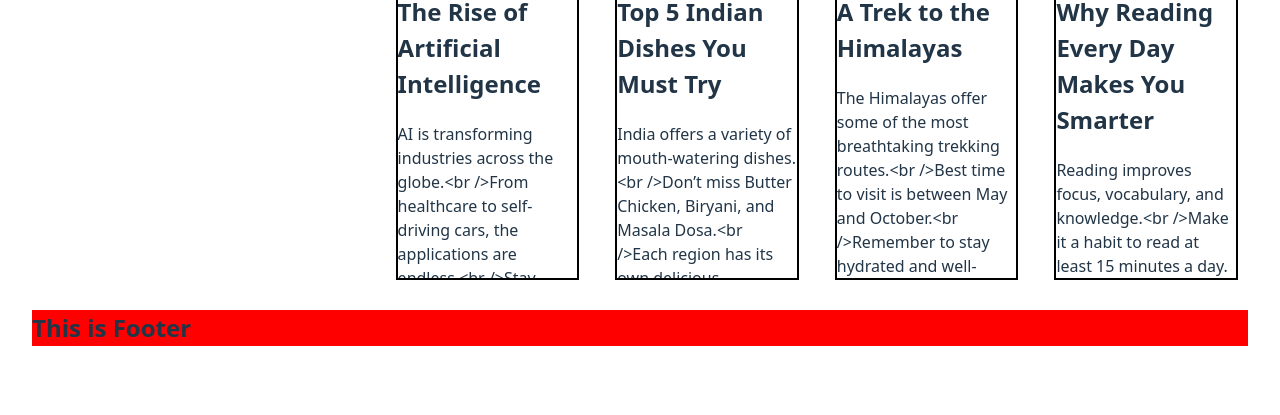
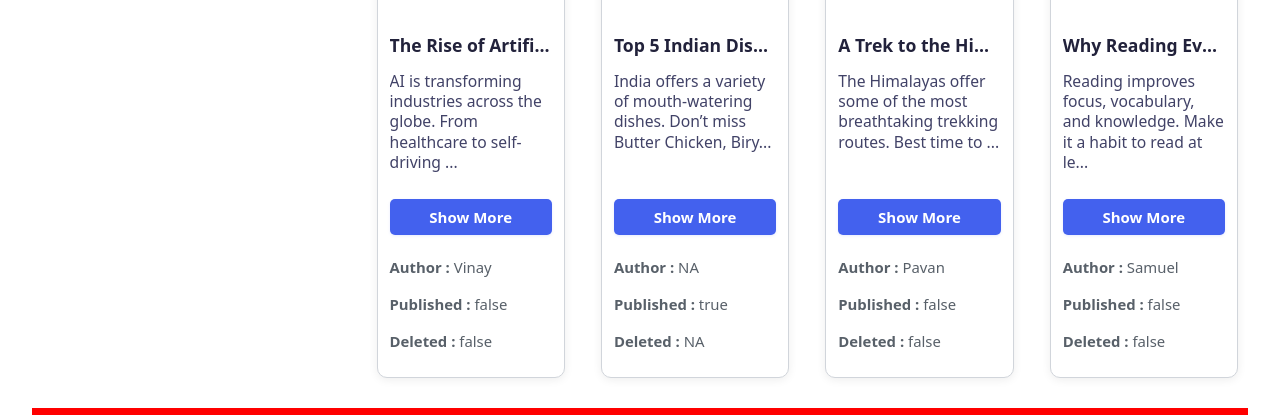
Before and after one commit to VinayChowdhary/Blogs-App---ReactJS, a React (Vite) app in the folder demo-app/: page / in a window 1280 px wide. Both pictures are taken after a click on the button "Tile View". Shown: the part 381-796 px from the top of the page. Built offline with nearby package versions, Linux system fonts and the light colour scheme.

Commit message:
List and Tile cards Enhancement

```diff
--- a/demo-app/src/components/BlogCard/BlogCard.jsx
+++ b/demo-app/src/components/BlogCard/BlogCard.jsx
@@ -30,7 +30,7 @@ export const BlogCard = (props) => {
           style={{
             margin: "12px 0",
             padding: "8px 18px",
-            background: "#f59e42", // a pleasant orange, change as you like
+            background: "#f59e42",
             color: "#fff",
             border: "none",
             borderRadius: "5px",
@@ -56,21 +56,118 @@ export const BlogCard = (props) => {
       // Tile view
       <div
         style={{
-          border: "2px solid black",
-          width: "200px",
-          height: "400px",
+          border: "1.5px solid #d1d5db",
+          borderRadius: "10px",
+          width: "220px",
+          height: "500px",
+          margin: "10px",
+          background: "#fff",
+          display: "flex",
+          flexDirection: "column",
+          boxShadow: "0 2px 10px rgba(0,0,0,0.07)",
+          transition: "box-shadow 0.2s",
           overflow: "hidden",
-          margin: "10px",
         }}
       >
-        <img src={image} style={{ maxWidth: "100%" }} />
+        <img
+          src={image}
+          style={{
+            width: "100%",
+            height: "120px",
+            objectFit: "cover",
+            borderTopLeftRadius: "8px",
+            borderTopRightRadius: "8px",
+            marginBottom: "6px",
+          }}
+        />
+        <div
+          style={{
+            flex: 1,
+            display: "flex",
+            flexDirection: "column",
+            justifyContent: "space-between",
+            padding: "12px 12px 10px 12px",
+            minHeight: 0,
+            marginTop : "5px"
+          }}
+        >
+          {/* Title always at the top */}
+          <h2
+            style={{
+              fontSize: "1.1rem",
+              fontWeight: 700,
+              margin: "5 0 6px 0",
+              color: "#22223b",
+              lineHeight: "1.2",
+              overflow: "hidden",
+              textOverflow: "ellipsis",
+              whiteSpace: "nowrap",
+            }}
+          >
+            {title}
+          </h2>
+
+          {/* Body (show truncated or full text) */}
+          <div
+            style={{
+              color: "#414267",
+              fontSize: "0.98rem",
+              lineHeight: "1.3",
+              marginBottom: "10px",
+              flex: "1 1 auto",
+              overflow: "hidden",
+              minHeight: "38px",
+            }}
+          >
+            <span
+              dangerouslySetInnerHTML={{
+                __html: isExpanded ? body : truncateBody(body, 80),
+              }}
+            />
+          </div>
+
+          {/* Footer: Button and meta info always at bottom */}
           <div>
-          <h2>{title}</h2>
-          <p>{body}</p>
-          {/* <p><b>Author :</b>{author?author.name:"NA"}</p> */}
+            {body.length > 80 && (
+              <button
+                onClick={toggleReadMore}
+                style={{
+                  width: "100%",
+                  padding: "8px 0",
+                  background: "#4361ee",
+                  color: "#fff",
+                  border: "none",
+                  borderRadius: "5px",
+                  fontWeight: "bold",
+                  fontSize: "15px",
+                  cursor: "pointer",
+                  boxShadow: "0 1px 3px rgba(67,97,238,0.13)",
+                  transition: "background 0.15s, color 0.15s, transform 0.09s",
+                  outline: "none",
+                  marginBottom: "6px",
+                }}
+                onMouseDown={(e) =>
+                  (e.currentTarget.style.transform = "scale(0.96)")
+                }
+                onMouseUp={(e) =>
+                  (e.currentTarget.style.transform = "scale(1)")
+                }
+                onMouseLeave={(e) =>
+                  (e.currentTarget.style.transform = "scale(1)")
+                }
+              >
+                {isExpanded ? "Show Less" : "Show More"}
+              </button>
+            )}
+            <div
+              style={{
+                fontSize: "0.93rem",
+                color: "#586069",
+                marginTop: "auto",
+              }}
+            >
               <p>
-            <b>Author :</b>
-            {author?.name ?? "NA"}
+                <b>Author :</b> {author?.name ?? "NA"}
               </p>
               <p>
                 <b>Published :</b> {others.isPublished}
@@ -78,6 +175,8 @@ export const BlogCard = (props) => {
               <p>
                 <b>Deleted :</b> {others.isDeleted ? others.isDeleted : "NA"}
               </p>
+            </div>
+          </div>
         </div>
       </div>
     );
```
Lines whose indentation alone changed are shown as unchanged.
